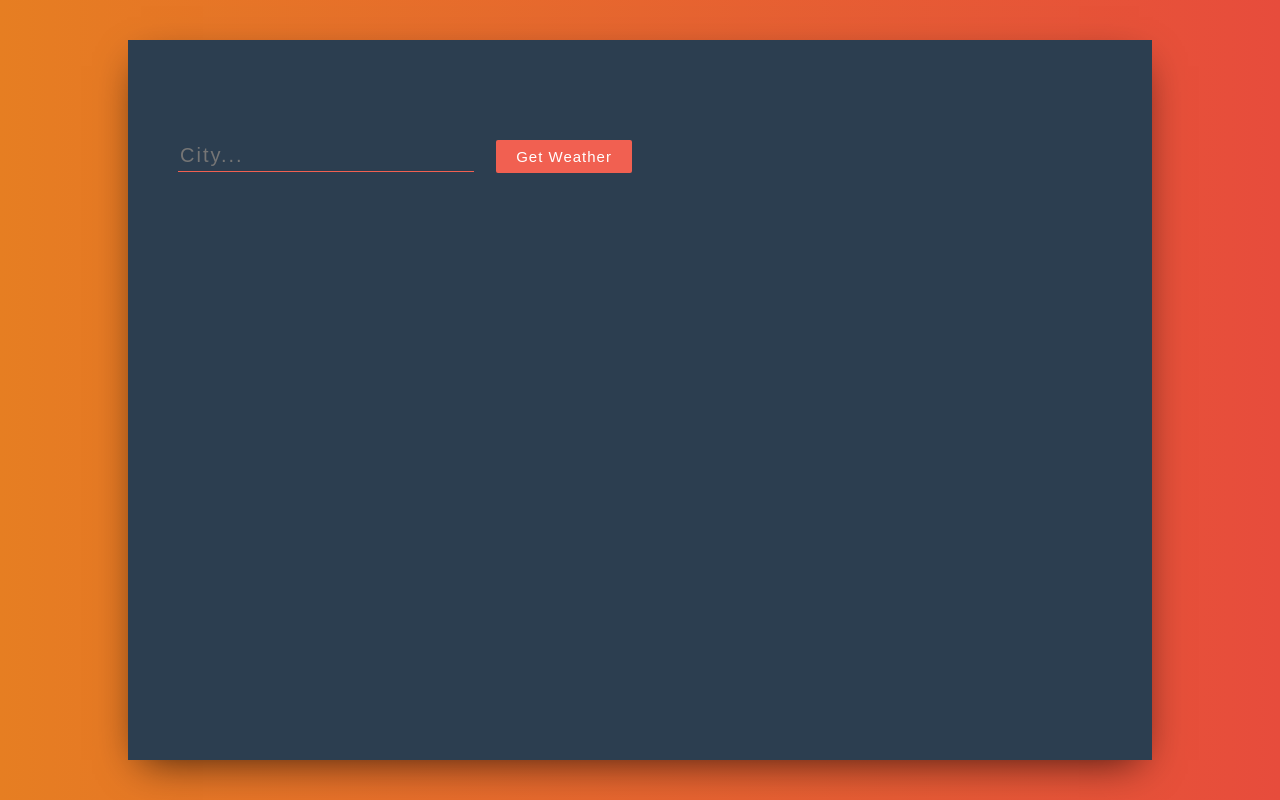
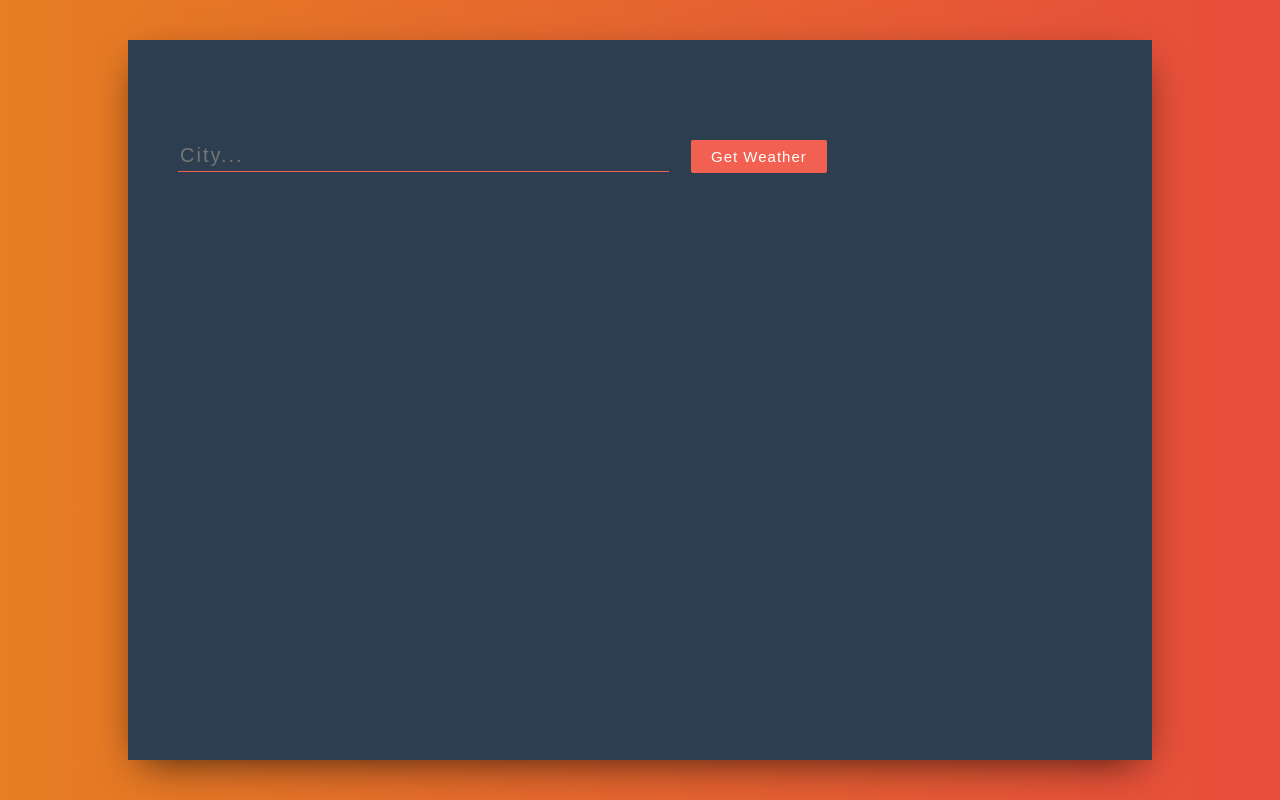
Before and after one commit to Phan-ThanhDat/Weather_ReactJs, a React (Create React App) app: page / in a window 1280 px wide. Built offline with nearby package versions, Linux system fonts and the light colour scheme.

Commit message:
fix bugs: cant get server api

```diff
--- a/src/App.css
+++ b/src/App.css
@@ -24,6 +24,7 @@ body {
 
 .row-container {
   display: flex;
+  height: 90vh;
 }
 .title-container {
   height: 90vh;
@@ -57,15 +58,16 @@ body {
   padding-top: 100px;
   padding-left: 50px;
   margin-left: auto;
-  width: 50%;
+  width: 60%;
   flex-grow: 1;
+  overflow: auto;
 }
 
 input[type="text"] {
   background-color: transparent;
   border: 0;
   border-bottom: solid 1px #f16051;
-  width: 30%;
+  width: 50%;
   padding-bottom: 4px;
   color: #fff !important;
   font-weight: lighter;
--- a/src/App.js
+++ b/src/App.js
@@ -50,15 +50,21 @@ class App extends Component {
                     <div className="container">
                         <div className="row row-container">
                             <div className="col-xs-5 title-container">
-                                <Titles city={this.state.city}  list={this.state.list}/>
+                                {
+                                    this.state.list &&
+                                    <Titles city={this.state.city}  list={this.state.list}/>
+                                }
                             </div>
                             <div className="col-xs-7 form-container">
                                 <Form getWeather={this.getWeather} />
-                                <Weather
-                                    city={this.state.city}
-                                    list = { this.state.list}
+                                {
+                                    this.state.list &&
+                                    <Weather
+                                        city={this.state.city}
+                                        list = { this.state.list}
 
-                                />
+                                    />
+                                }
                             </div>
                         </div>
                     </div>
```
